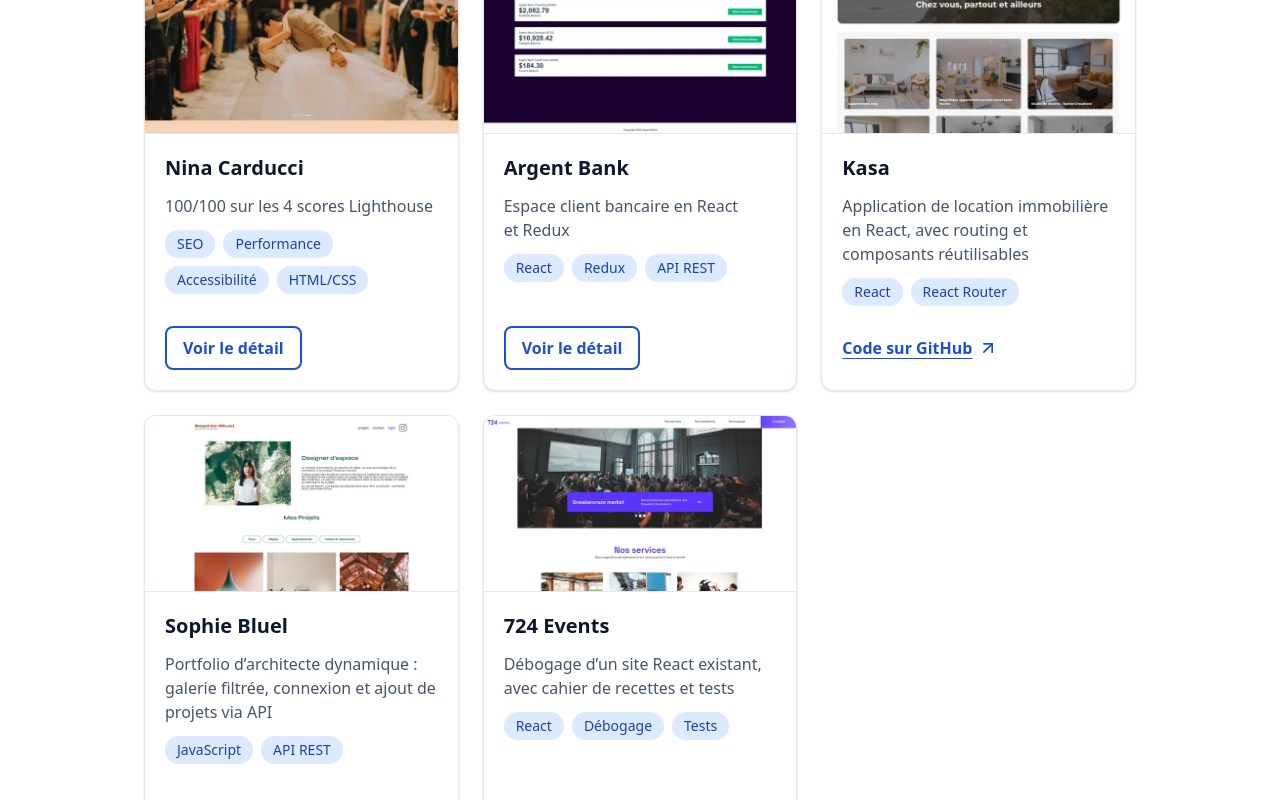
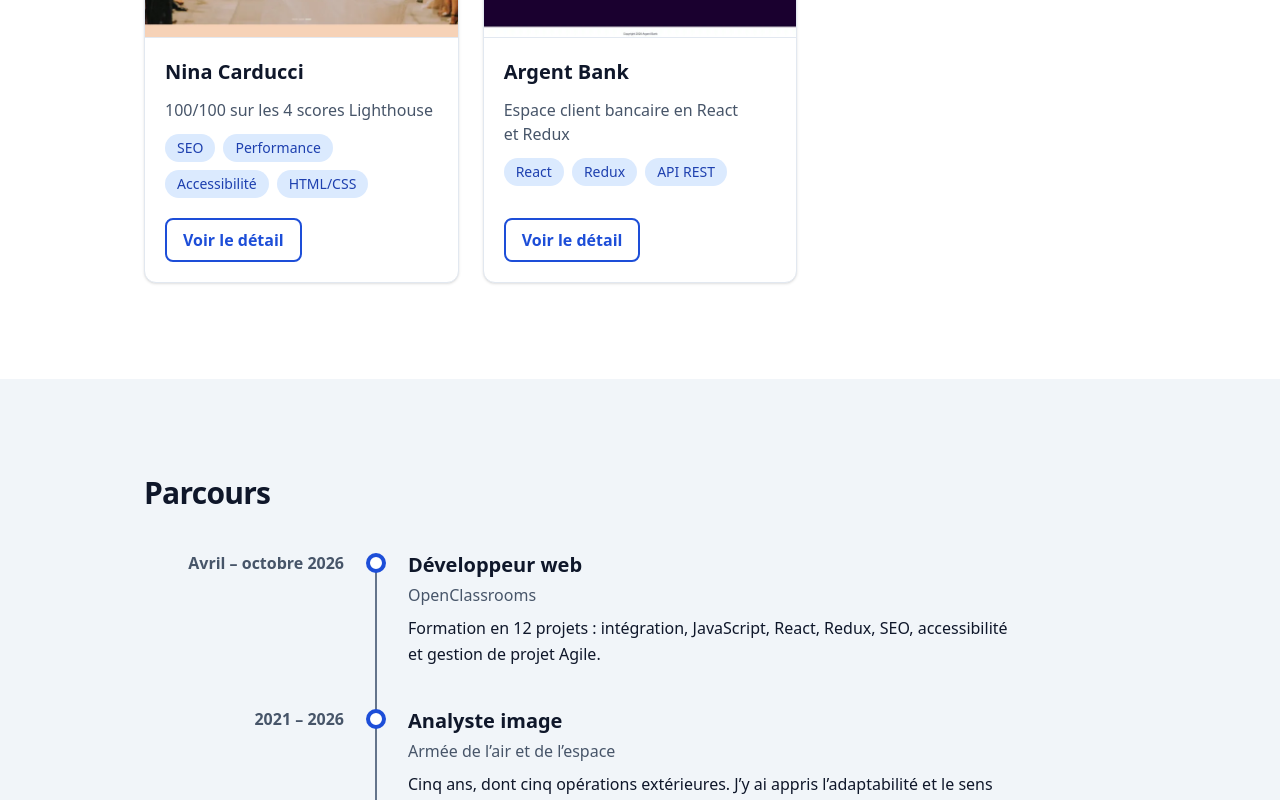
Before and after one commit to nico67-als/portfolio, a React (Vite) app: page / in a window 1280 px wide. Shown: the part 2780-3580 px from the top of the page. Built offline with nearby package versions, Linux system fonts and the light colour scheme.

Commit message:
fix projects section

```diff
--- a/src/data/projects.js
+++ b/src/data/projects.js
@@ -3,7 +3,6 @@ export const filters = [
   'React',
   'JavaScript',
   'API REST',
-  'SEO',
   'Accessibilité',
 ]
 
@@ -109,28 +108,4 @@ export const projects = [
       ],
     },
   },
-  {
-    id: 'kasa',
-    name: 'Kasa',
-    hook: 'Application de location immobilière en React, avec routing et composants réutilisables',
-    tags: ['React', 'React Router'],
-    image: 'kasa',
-    github: 'https://github.com/nico67-als/projet-7_kasa',
-  },
-  {
-    id: 'sophie-bluel',
-    name: 'Sophie Bluel',
-    hook: 'Portfolio d’architecte dynamique : galerie filtrée, connexion et ajout de projets via API',
-    tags: ['JavaScript', 'API REST'],
-    image: 'sophie-bluel',
-    github: 'https://github.com/nico67-als/projet-6_sophie-bluel',
-  },
-  {
-    id: '724-events',
-    name: '724 Events',
-    hook: 'Débogage d’un site React existant, avec cahier de recettes et tests',
-    tags: ['React', 'Débogage', 'Tests'],
-    image: '724-events',
-    github: 'https://github.com/nico67-als/projet-9_724events',
-  },
 ]
--- a/src/sections/Projects.jsx
+++ b/src/sections/Projects.jsx
@@ -18,7 +18,6 @@ function Projects() {
     <Section
       id="projets"
       title="Projets"
-      intro="Sur le site de la photographe Nina Carducci, l’image principale mettait 16,2 s à s’afficher : je l’ai ramenée à 0,7 s et j’ai porté les quatre scores Lighthouse à 100/100."
     >
       <div className="flex flex-wrap gap-2">
         {filters.map((label) => (
```
